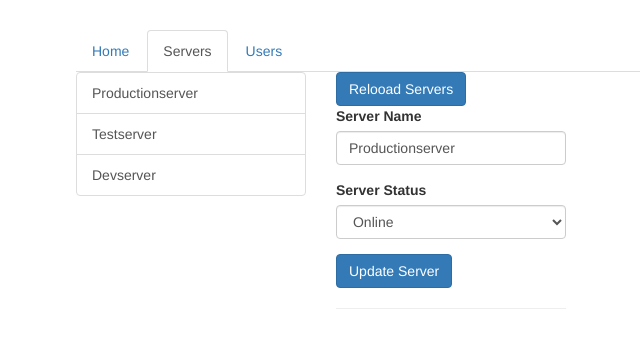
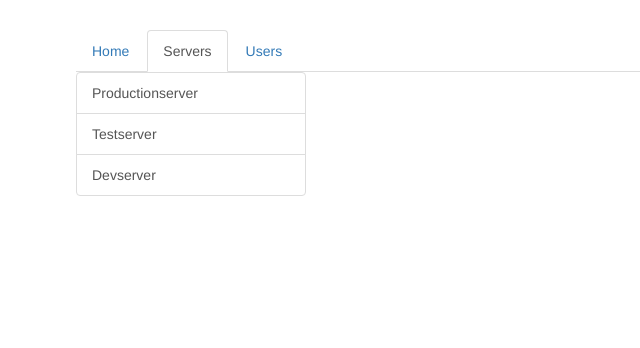
Before and after one commit to snehathadani/angular-routing, an Angular app: page /servers in a window 1280 px wide. Shown: the top 348 px of the page, without its empty margins (189-829 px from the left). Built offline with nearby package versions, Linux system fonts and the light colour scheme.

Commit message:
setting up child nested routes

```diff
--- a/src/app/servers/servers.component.html
+++ b/src/app/servers/servers.component.html
@@ -13,11 +13,12 @@
     </div>
   </div>
   <div class="col-xs-12 col-sm-4">
+    <router-outlet></router-outlet>
     <!-- <a routerLink="/servers">Reload Page</a> -->
     <!-- router link knows what the curently loaded rout is, navigate () doesnt -->
-    <button class="btn btn-primary" (click)="onReload()">Relooad Servers</button>
+    <!-- <button class="btn btn-primary" (click)="onReload()">Relooad Servers</button>
     <app-edit-server></app-edit-server>
-    <hr>
+    <hr> -->
     <!-- <app-server></app-server> -->
   </div>
 </div>
--- a/src/app/users/users.component.html
+++ b/src/app/users/users.component.html
@@ -11,6 +11,8 @@
     </div>
   </div>
   <div class="col-xs-12 col-sm-4">
-    <app-user></app-user>
+    <router-outlet></router-outlet>
+    <!-- <app-user></app-user> -->
+
   </div>
 </div>
```
Also changed, not shown: src/app/app.module.ts (+8 -5 lines).
